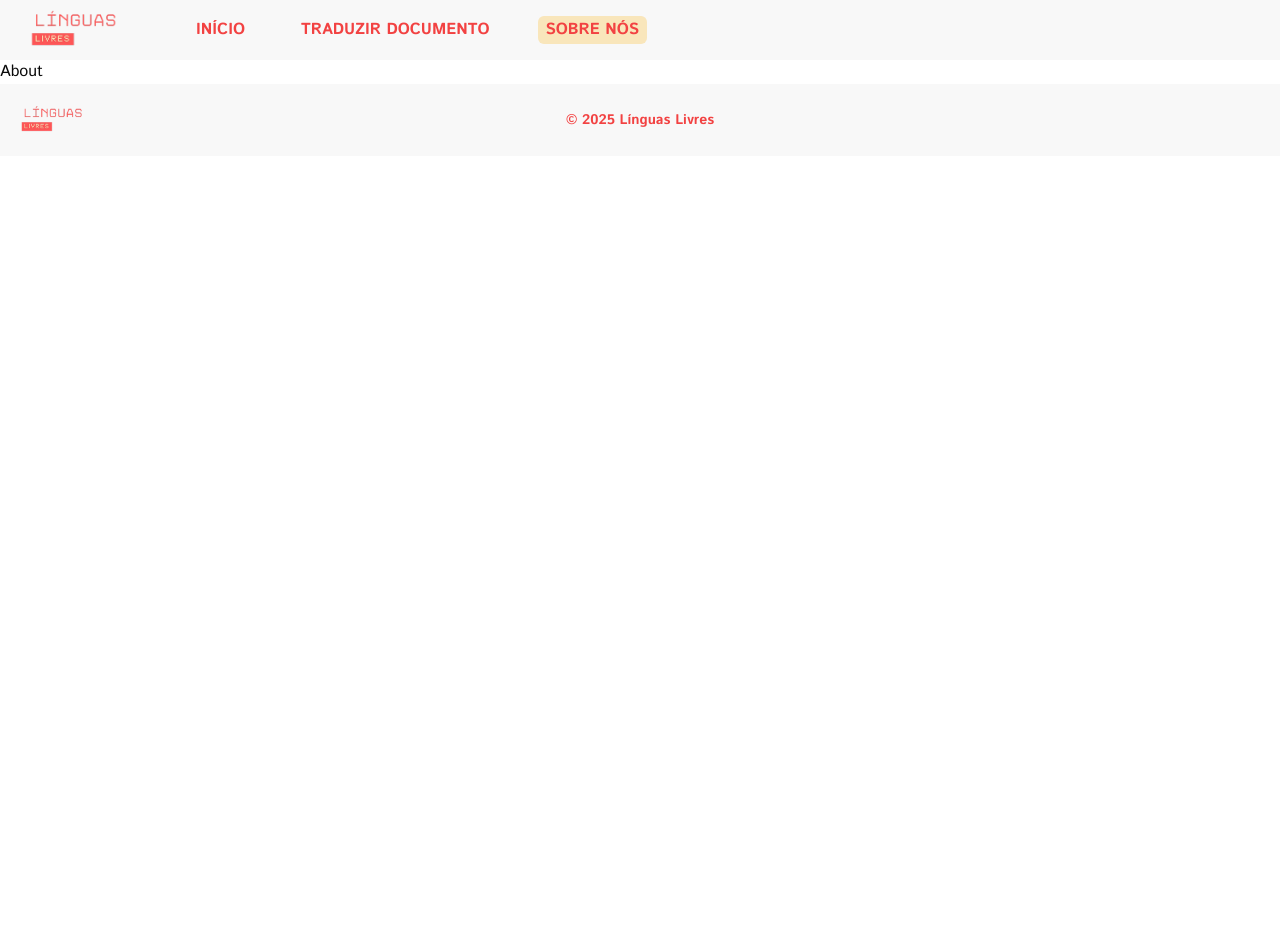
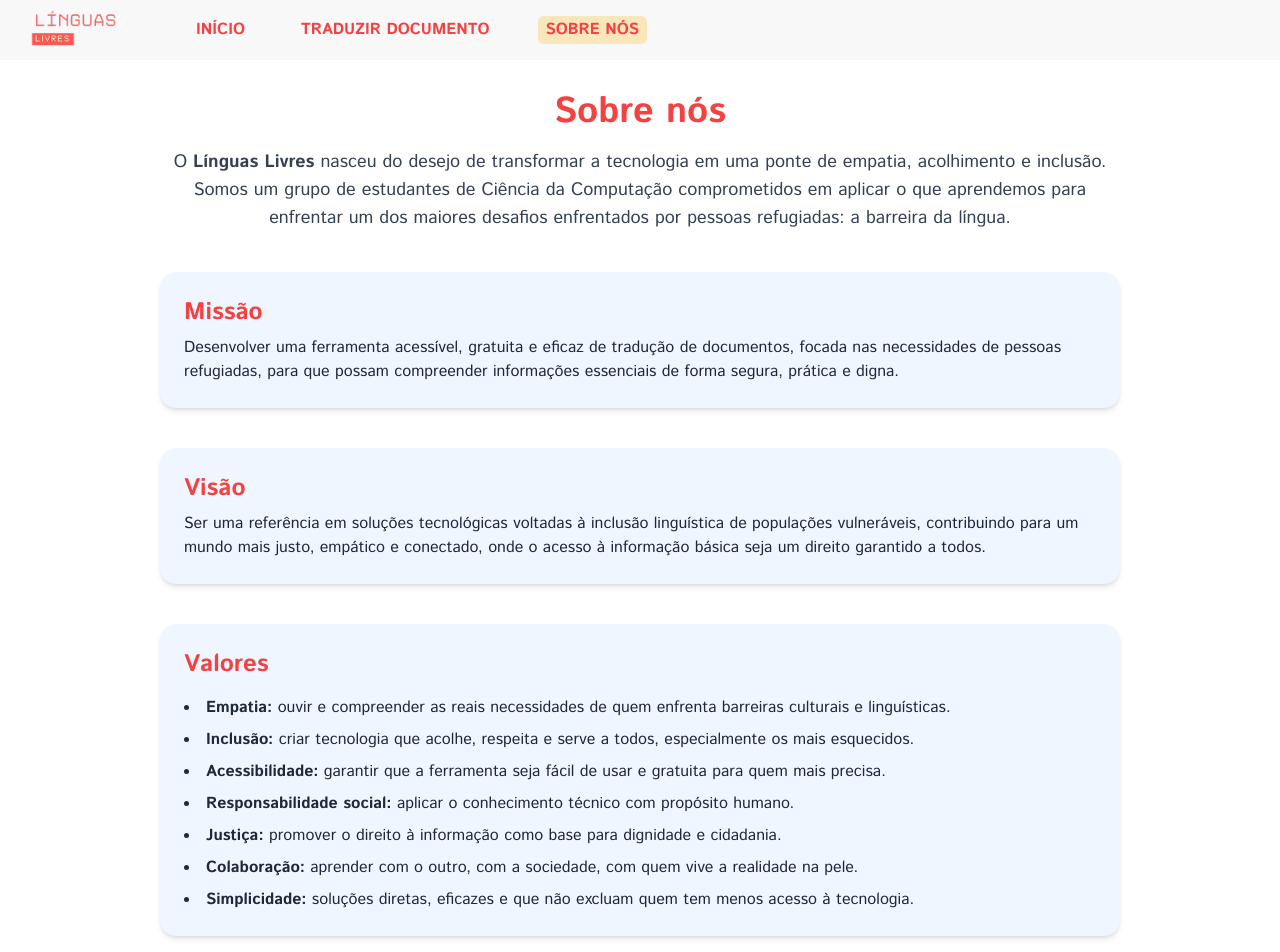
Before and after one commit to Tirssoo/Linguas-Livres, a React (Vite) app in the folder frontend/: page /about in a window 1280 px wide. Shown: the top 952 px of the page. Before the commit the page ends 800 px from the top, so only its background shows below. Built offline with nearby package versions, Linux system fonts and the light colour scheme.

Commit message:
Sobre-Nós

```diff
--- a/frontend/src/page/about.tsx
+++ b/frontend/src/page/about.tsx
@@ -1,8 +1,43 @@
-/** Página sobre o site
- *
- * Apresentação do site e uma breve descrição do que ele faz.
- */
+export default function AboutPage() {
+  return (
+  <div className="p-8 max-w-5xl mx-auto space-y-10">
+    <section className="text-center">
+      <h1 className="text-4xl font-bold text-primary mb-4">Sobre nós</h1>
+      <p className="text-lg text-gray-700">
+        O <strong>Línguas Livres</strong> nasceu do desejo de transformar a tecnologia em uma ponte de empatia, acolhimento e inclusão. Somos um grupo de estudantes de Ciência da Computação comprometidos em aplicar o que aprendemos para enfrentar um dos maiores desafios enfrentados por pessoas refugiadas: a barreira da língua.
+      </p>
+    </section>
 
-export default function AboutPage() {
-  return <div>About</div>;
+    <section className="bg-blue-50 p-6 rounded-2xl shadow-md">
+      <h2 className="text-2xl font-semibold text-primary mb-2">Missão</h2>
+      <p className="text-gray-800">
+        Desenvolver uma ferramenta acessível, gratuita e eficaz de tradução de documentos, focada nas necessidades de pessoas refugiadas, para que possam compreender informações essenciais de forma segura, prática e digna.
+      </p>
+    </section>
+
+    <section className="bg-blue-50 p-6 rounded-2xl shadow-md">
+      <h2 className="text-2xl font-semibold text-primary mb-2">Visão</h2>
+      <p className="text-gray-800">
+        Ser uma referência em soluções tecnológicas voltadas à inclusão linguística de populações vulneráveis, contribuindo para um mundo mais justo, empático e conectado, onde o acesso à informação básica seja um direito garantido a todos.
+      </p>
+    </section>
+
+    <section className="bg-blue-50 p-6 rounded-2xl shadow-md">
+      <h2 className="text-2xl font-semibold text-primary mb-4">Valores</h2>
+      <ul className="list-disc list-inside space-y-2 text-gray-800">
+        <li><strong>Empatia:</strong> ouvir e compreender as reais necessidades de quem enfrenta barreiras culturais e linguísticas.</li>
+        <li><strong>Inclusão:</strong> criar tecnologia que acolhe, respeita e serve a todos, especialmente os mais esquecidos.</li>
+        <li><strong>Acessibilidade:</strong> garantir que a ferramenta seja fácil de usar e gratuita para quem mais precisa.</li>
+        <li><strong>Responsabilidade social:</strong> aplicar o conhecimento técnico com propósito humano.</li>
+        <li><strong>Justiça:</strong> promover o direito à informação como base para dignidade e cidadania.</li>
+        <li><strong>Colaboração:</strong> aprender com o outro, com a sociedade, com quem vive a realidade na pele.</li>
+        <li><strong>Simplicidade:</strong> soluções diretas, eficazes e que não excluam quem tem menos acesso à tecnologia.</li>
+      </ul>
+    </section>
+    </div>)
+
+
+
+
+  ;
 }
```
